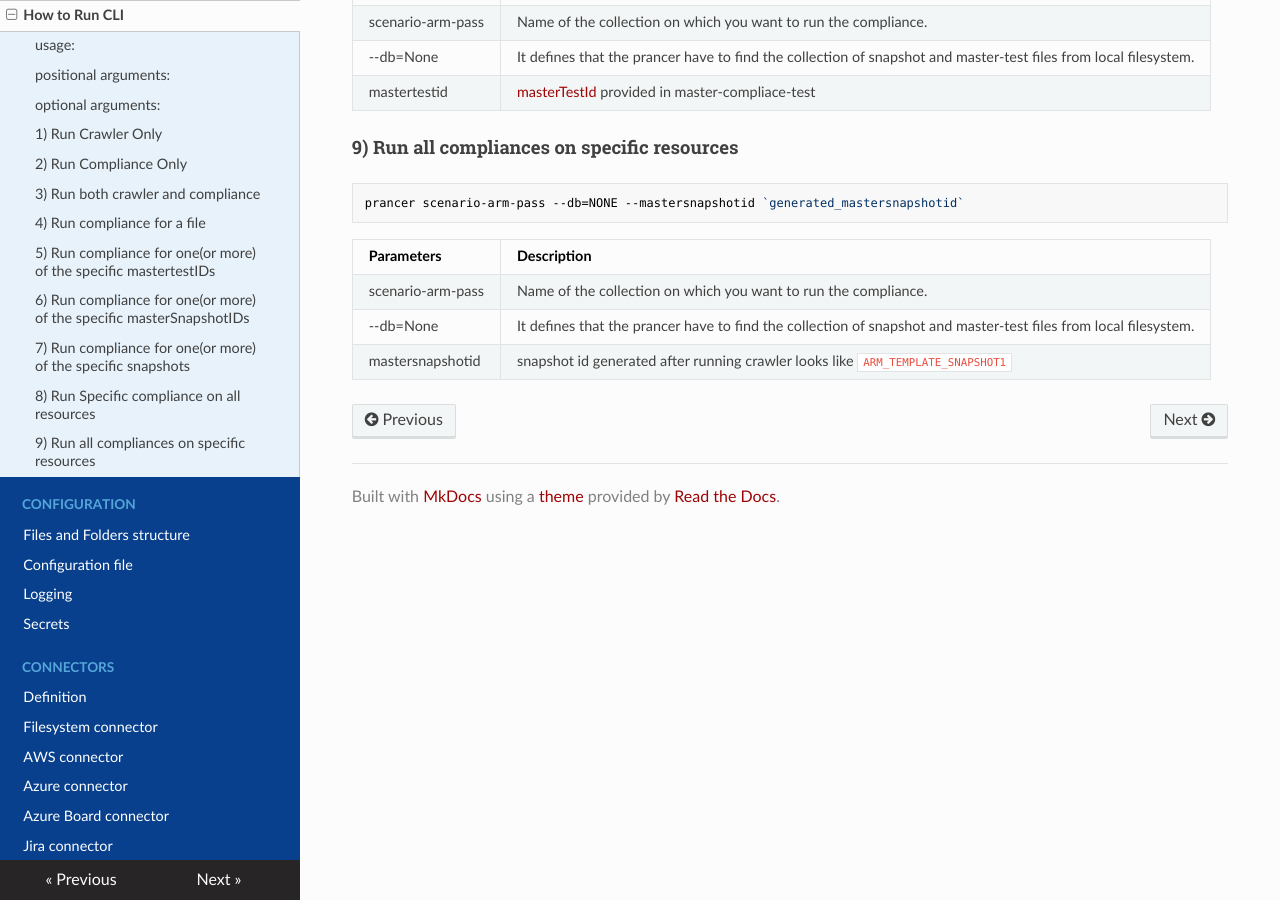
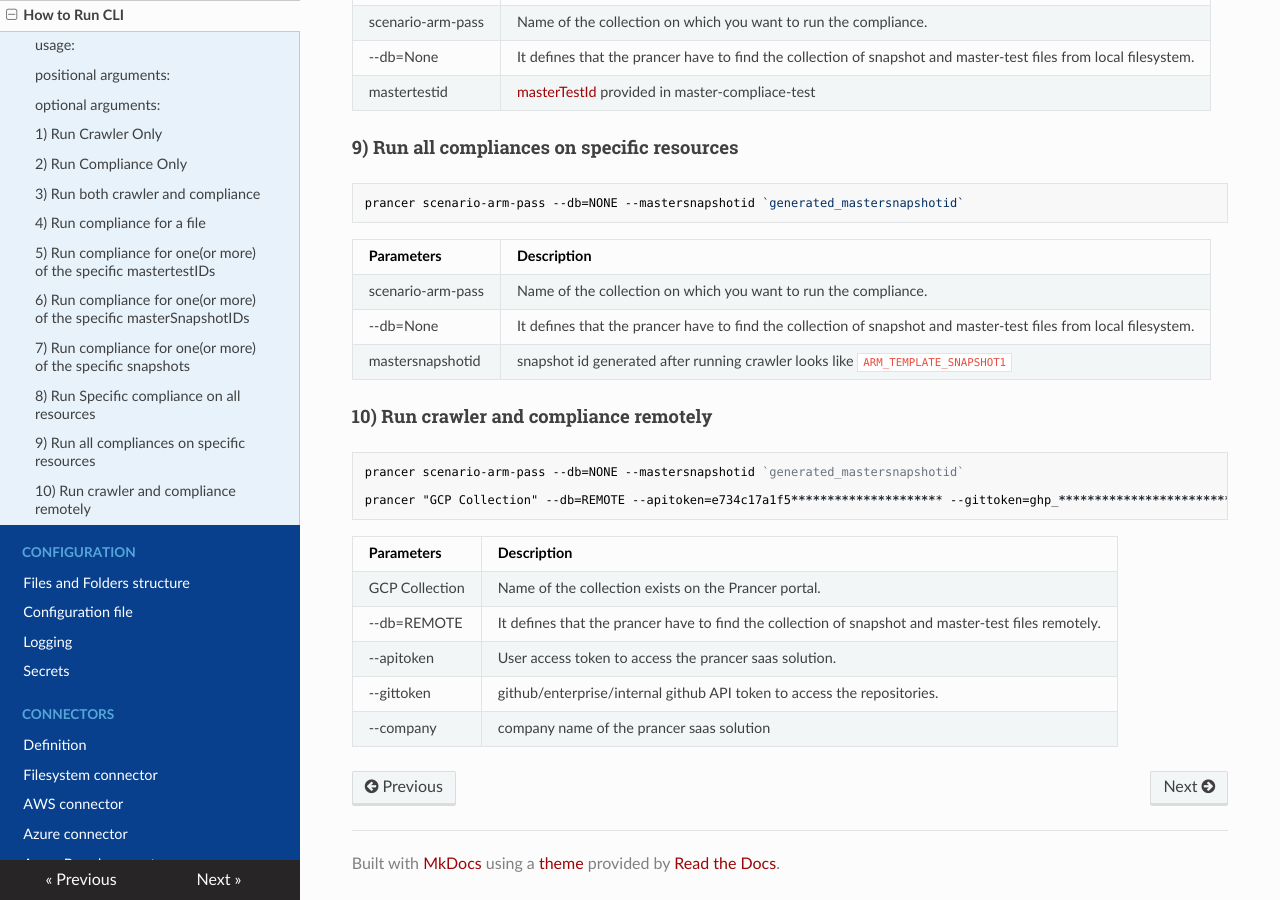
Before and after one commit to prancer-io/cloud-validation-framework, an MkDocs documentation site: the page built from docs/docs/cli_run.md, in a window 1280 px wide and 900 px high, scrolled down 4247 px. Built offline with MkDocs 1.6.1, drawn with Linux system fonts in a browser that asks for light colours; nearby versions of some CDN libraries.

Commit message:
Added documentation to run the prancer-compliance remotely

````diff
--- a/docs/docs/cli_run.md
+++ b/docs/docs/cli_run.md
@@ -180,3 +180,21 @@ prancer scenario-arm-pass --db=NONE --mastersnapshotid `generated_mastersnapshot
 | scenario-arm-pass |  Name of the collection on which you want to run the compliance. |
 | --db=None | It defines that the prancer have to find the collection of snapshot and master-test files from local filesystem. |
 | mastersnapshotid | snapshot id generated after running crawler looks like `ARM_TEMPLATE_SNAPSHOT1` |
+
+
+#### 10) Run crawler and compliance remotely
+
+```
+prancer scenario-arm-pass --db=NONE --mastersnapshotid `generated_mastersnapshotid`
+
+prancer "GCP Collection" --db=REMOTE --apitoken=e734c17a1f5********************* --gittoken=ghp_************************************ --company=prancer
+```
+
+
+| Parameters | Description |
+|------------|-------------|
+| GCP Collection |  Name of the collection exists on the Prancer portal. |
+| --db=REMOTE | It defines that the prancer have to find the collection of snapshot and master-test files remotely. |
+| --apitoken | User access token to access the prancer saas solution. |
+| --gittoken | github/enterprise/internal github API token to access the repositories. |
+| --company | company name of the prancer saas solution |
````
